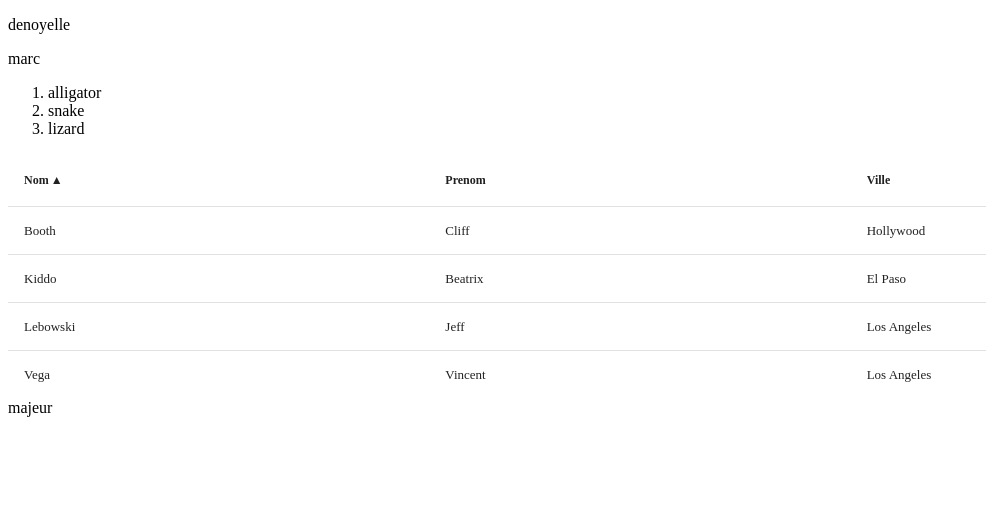
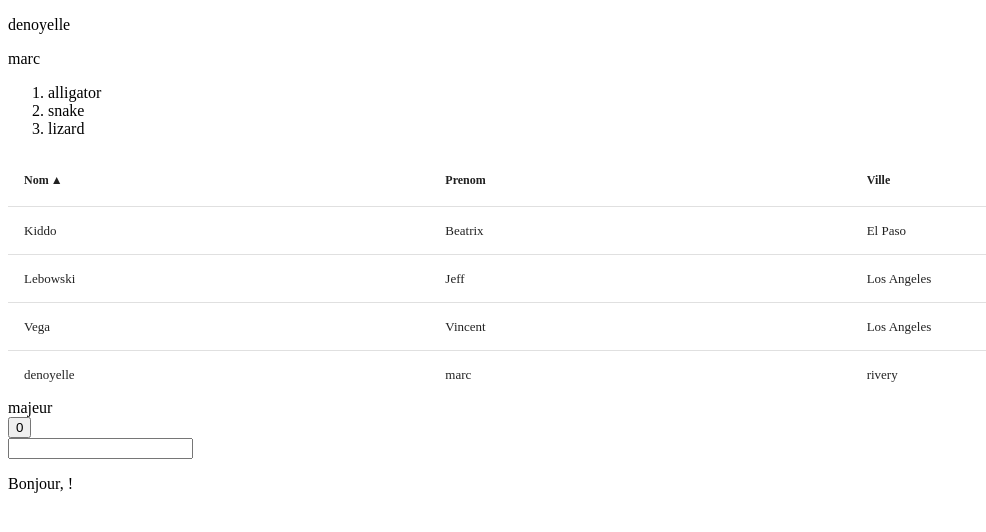
Before and after one commit to artilleur/mon-projet-react, a React (Create React App) app: page / in a window 1280 px wide. Shown: the top 532 px of the page, without its empty margins (0-986 px from the left). Built offline with nearby package versions, Linux system fonts and the light colour scheme.

Commit message:
16112023  1

```diff
--- a/src/App.js
+++ b/src/App.js
@@ -2,6 +2,8 @@
  import './App.css';
 import DataTable from "react-data-table-component";
 import {useState} from 'react';
+import Count from './Count';
+import Essai from './Essai';
 function App() {
 
 
@@ -23,7 +25,7 @@ function App() {
     }
   ];
   const [data, setData] = useState([
-    { nom: "Booth", prenom: "Cliff", ville: "Hollywood" },
+    { nom: "denoyelle", prenom: "marc", ville: "rivery" },
     { nom: "Lebowski", prenom: "Jeff", ville: "Los Angeles" },
     { nom: "Vega", prenom: "Vincent", ville: "Los Angeles" },
     { nom: "Kiddo", prenom: "Beatrix", ville: "El Paso" },
@@ -39,6 +41,17 @@ if (count < 10) {
   let message = 'Count est inférieur à 10';
   console.log(message);
 }
+
+let name = 'denoyelle';
+let surname='marc';
+let ans = 30;
+
+
+
+console.log("Nom  " + name + "    prenom   " +surname+ " age " + ans + ".");
+
+
+// console.log(`Je m'appelle ${name} et j'ai ${age} ans.`);
 
 
 
@@ -64,7 +77,8 @@ if (count < 10) {
 />
 {situation  }
 
-
+<Count/>
+<Essai />
 
 
 
--- /dev/null
+++ b/src/Count.js
@@ -0,0 +1,14 @@
+import  React, { useState } from "react"
+
+const Count =()=> {
+    const[moi,setMoi]=useState(0)
+    const incremente=()=>{
+        setMoi((a)=>a+1)
+    }
+    return(<div>
+        <button onClick={incremente}>{moi}</button>
+    </div>)
+
+}
+
+export default Count;
--- /dev/null
+++ b/src/Essai.js
@@ -0,0 +1,18 @@
+import React, { useState } from 'react';
+
+const ControlledInput = () => {
+  const [name, setName] = useState('');
+
+  const handleChange = (event) => {
+    setName(event.target.value);
+  };
+
+  return (
+    <div>
+      <input type="text" value={name} onChange={handleChange} />
+      <p>Bonjour, {name} !</p>
+    </div>
+  );
+};
+
+export default ControlledInput;
```
